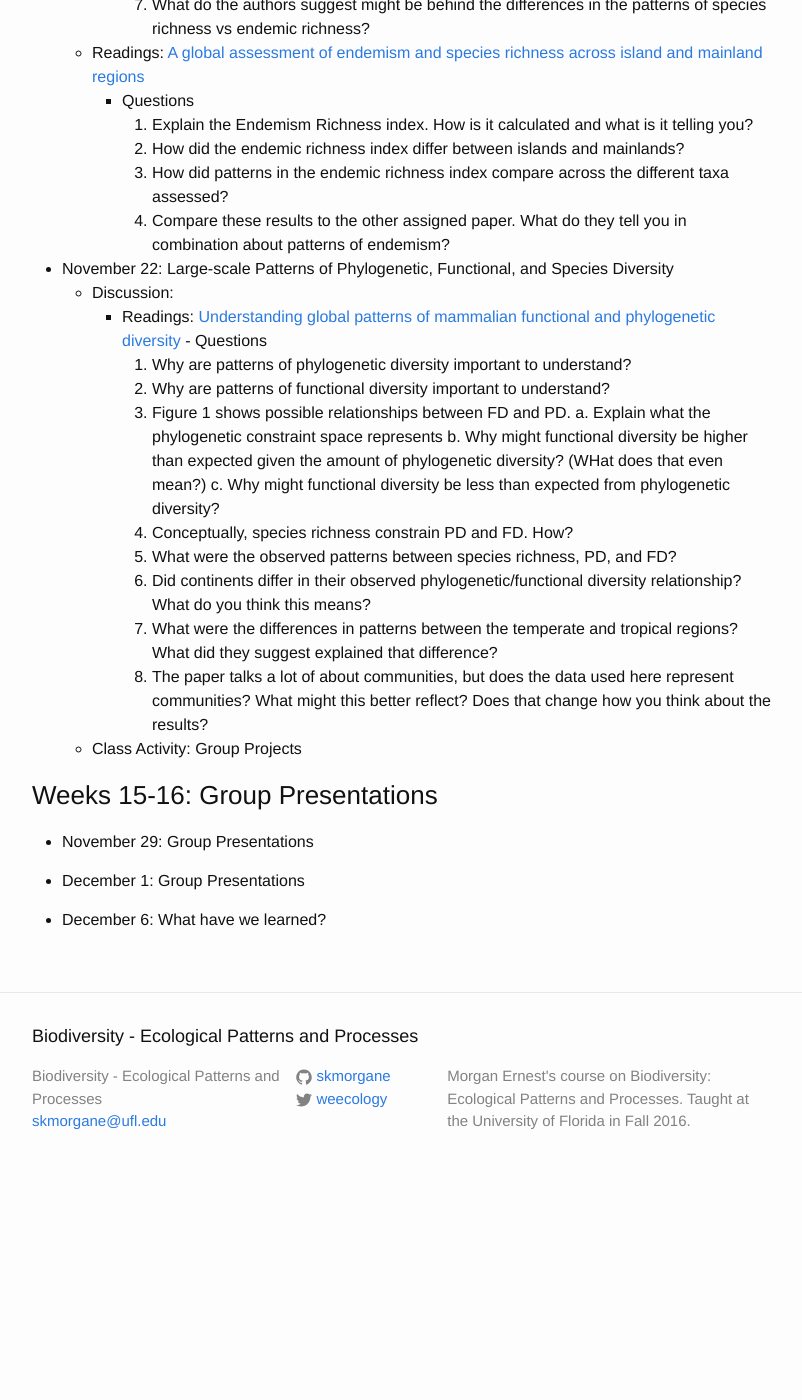
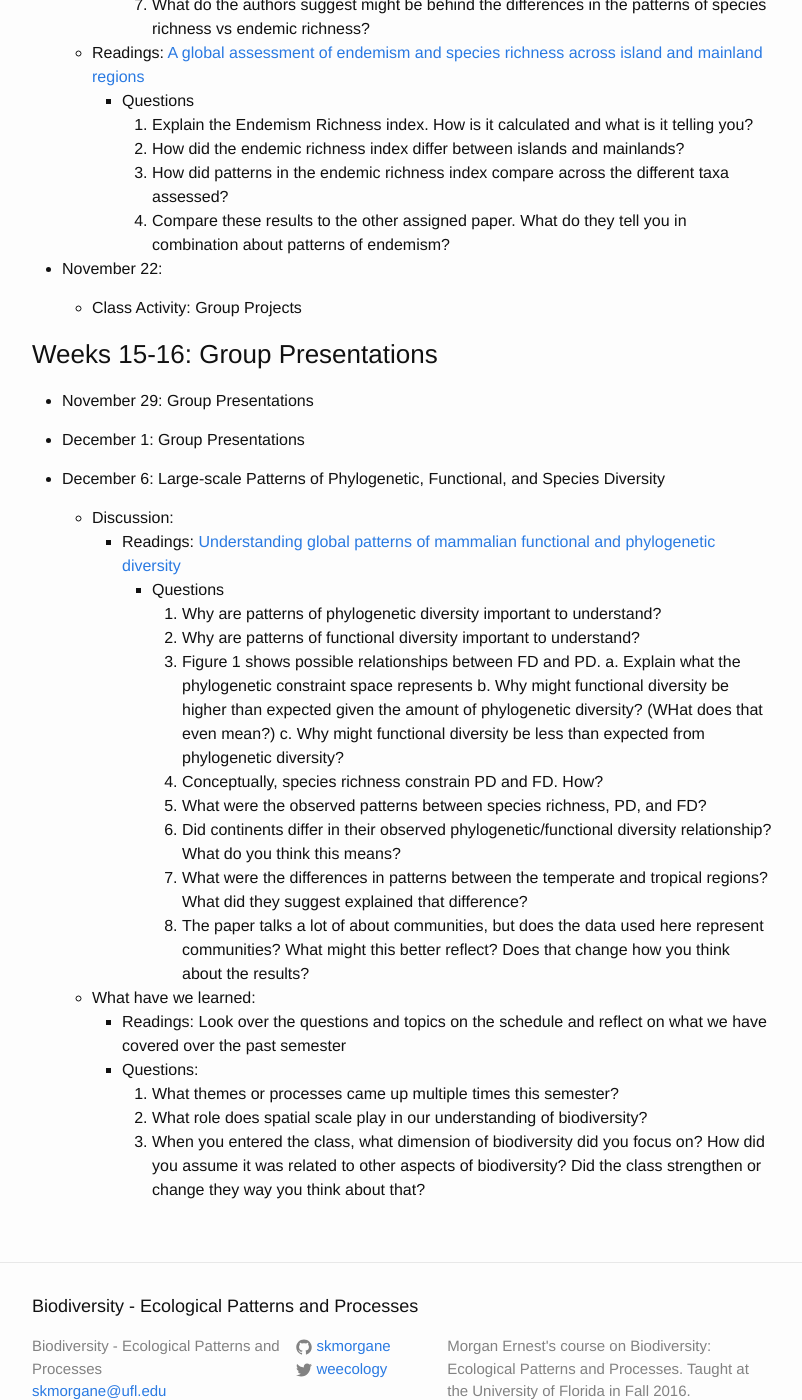
Before and after one commit to skmorgane/biodiversity-course, a Jekyll site: the page built from schedule.md, in a window 1280 px wide and 1400 px high, scrolled down 10586 px. Shown: the whole window, without its empty margins (238-1040 px from the left). Built offline with Jekyll 4.4.1, drawn with Linux system fonts in a browser that asks for light colours; before the commit the page ends 11779 px from its top, so only the background shows below that.

Commit message:
Reorganize schedule and add last day questions

```diff
--- a/schedule.md
+++ b/schedule.md
@@ -317,10 +317,20 @@ Tuesdays are often a split between class activity and discussion, thus there are
               3. How did patterns in the endemic richness index compare across the different taxa assessed?
               4. Compare these results to the other assigned paper. What do they tell you in combination about patterns of endemism?
 
-* November 22: Large-scale Patterns of Phylogenetic, Functional, and Species Diversity
+* November 22:
+
+    * Class Activity: Group Projects
+
+### Weeks 15-16: Group Presentations
+
+* November 29: Group Presentations
+
+* December 1: Group Presentations
+
+* December 6: Large-scale Patterns of Phylogenetic, Functional, and Species Diversity
     * Discussion:
          * Readings: [Understanding global patterns of mammalian functional and phylogenetic diversity](https://doi.org/10.1098/rstb.2011.0024)
-          - Questions
+           - Questions
               1. Why are patterns of phylogenetic diversity important to understand?
               2.   Why are patterns of functional diversity important to understand?
               3.  Figure 1 shows possible relationships between FD and PD.
@@ -333,12 +343,9 @@ Tuesdays are often a split between class activity and discussion, thus there are
               7. What were the differences in patterns between the temperate and tropical regions? What did they suggest explained that difference?
               8. The paper talks a lot of about communities, but does the data used here represent communities? What might this better reflect? Does that change how you think about the results?
 
-    * Class Activity: Group Projects
-
-### Weeks 15-16: Group Presentations
-
-* November 29: Group Presentations
-
-* December 1: Group Presentations
-
-* December 6: What have we learned?
+     * What have we learned:
+	   * Readings: Look over the questions and topics on the schedule and reflect on what we have covered over the past semester
+	    - Questions:
+			1.  What themes or processes came up multiple times this semester?
+			2.  What role does spatial scale play in our understanding of biodiversity?
+			3.  When you entered the class, what dimension of biodiversity did you focus on? How did you assume it was related to other aspects of biodiversity? Did the class strengthen or change they way you think about that?
```
